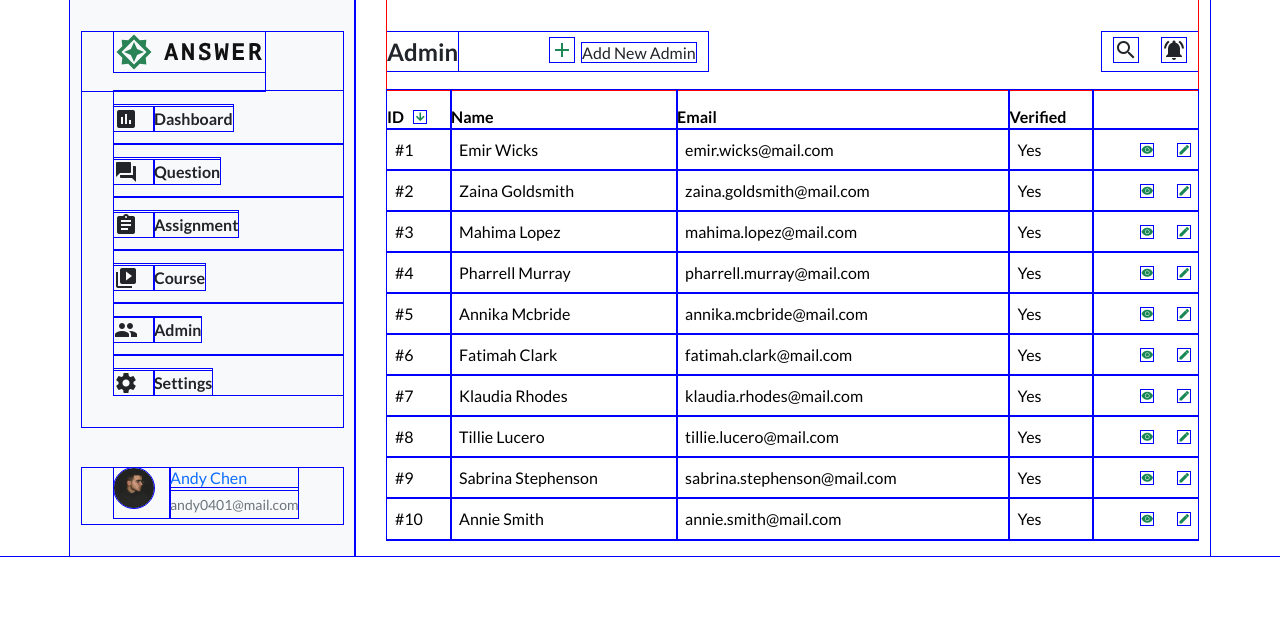
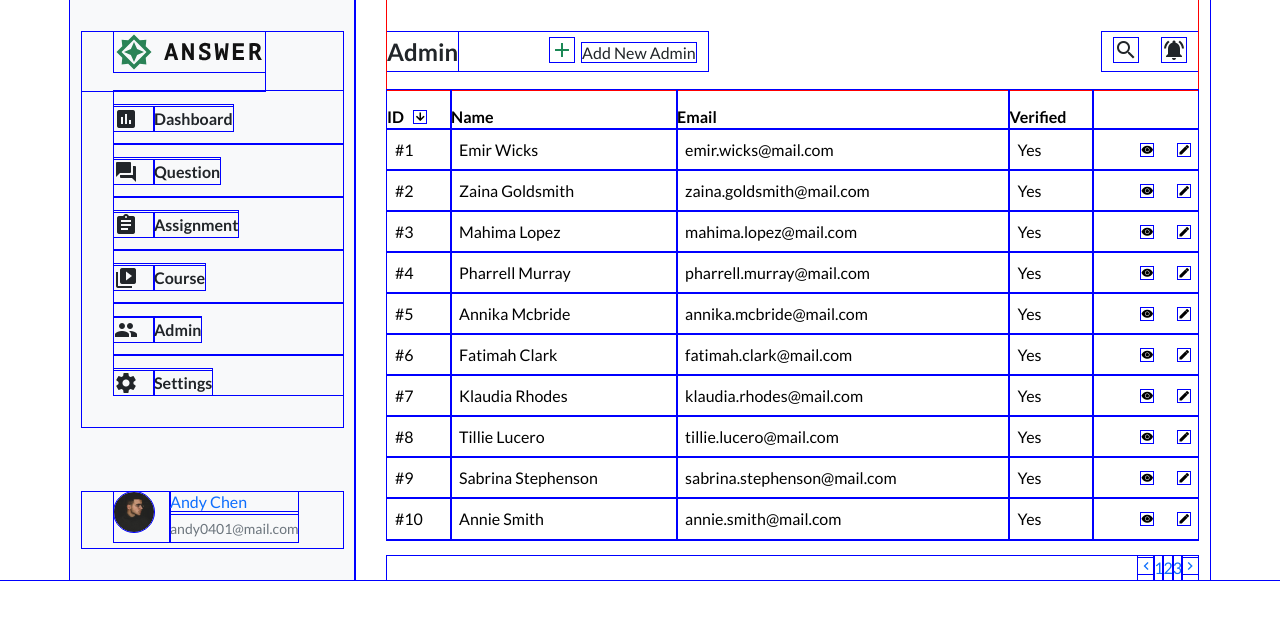
Before and after one commit to NekoBoxy/practice-2024-summer-w5, a Vue app: page / in a window 1280 px wide. Shown: the top 620 px of the page. Built offline with nearby package versions, Linux system fonts and the light colour scheme.

Commit message:
分頁製作中

```diff
--- a/src/assets/scss/pages/_index.scss
+++ b/src/assets/scss/pages/_index.scss
@@ -40,10 +40,6 @@
 }
 
 .table-content {
-  // button {
-  //   padding: 0;
-  // }
-
   .table-title {
     height: 39px;
     padding: 0px;
@@ -52,7 +48,6 @@
   .material-icons {
     margin-left: 7px;
     font-size: 12px;
-    color: $color-success;
     font-weight: 600;
   }
 
@@ -68,3 +63,22 @@
     text-align: end;
   }
 }
+
+.pagination {
+  color: $gray-900;
+
+  .material-icons {
+    font-size: 1rem;
+  }
+
+  .page-item {
+    font-size: 1rem;
+    // line-height: 1.5;
+
+  }
+
+  // .page-active {
+  //   background-color: $color-success;
+  //   color: #ffffff;
+  // }
+}
--- a/src/views/HomeView.vue
+++ b/src/views/HomeView.vue
@@ -148,7 +148,6 @@ onMounted(() => {
           </ul>
         </div>
 
-
         <!-- 底部登入者頭像 -->
         <div class="user">
           <a href="javascript:;">
@@ -188,7 +187,7 @@ onMounted(() => {
           </div>
         </div>
 
-        <table class="table table-content">
+        <table class="table-content table">
           <thead>
             <tr>
               <th scope="col" class="table-title">
@@ -216,12 +215,38 @@ onMounted(() => {
                 <!-- <CModal :data="item" :is-modal-show="item.isVisible" @click="submitEdit(result)">
                     <span class="material-icons icon-edit">edit</span>
                   </CModal> -->
-
               </td>
             </tr>
-
           </tbody>
         </table>
+
+        <div class="pagination d-flex flex-row justify-content-end">
+          <div class="page-item">
+            <a href="javascript:;">
+              <span class="material-icons">chevron_left</span>
+            </a>
+          </div>
+          <div class="page-item page-active">
+            <a href="javascript:;">
+              1
+            </a>
+          </div>
+          <div class="page-item">
+            <a href="javascript:;">
+              2
+            </a>
+          </div>
+          <div class="page-item">
+            <a href="javascript:;">
+              3
+            </a>
+          </div>
+          <div class="page-item">
+            <a href="javascript:;">
+              <span class="material-icons">chevron_right</span>
+            </a>
+          </div>
+        </div>
       </div>
     </div>
   </div>
```
